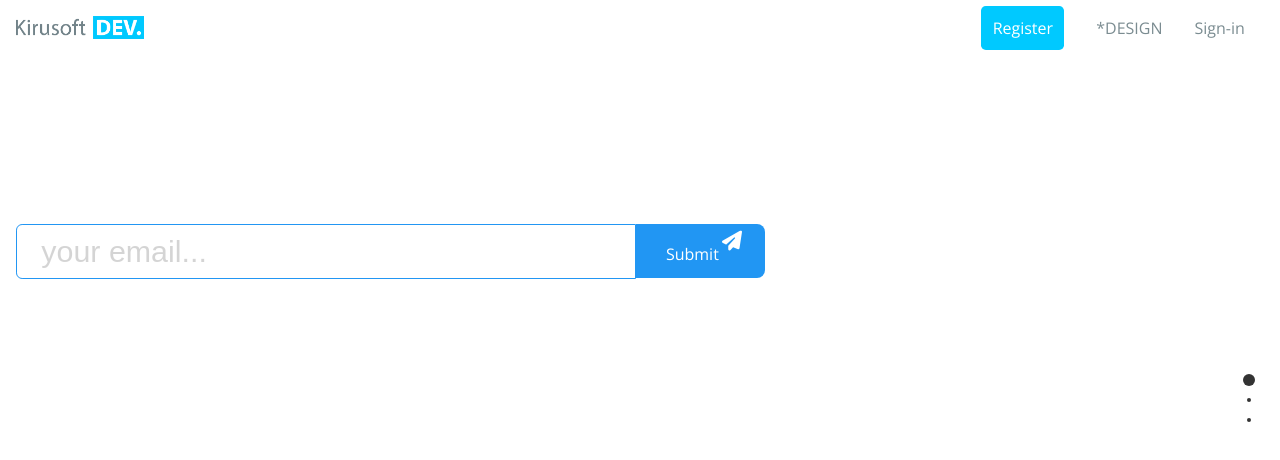
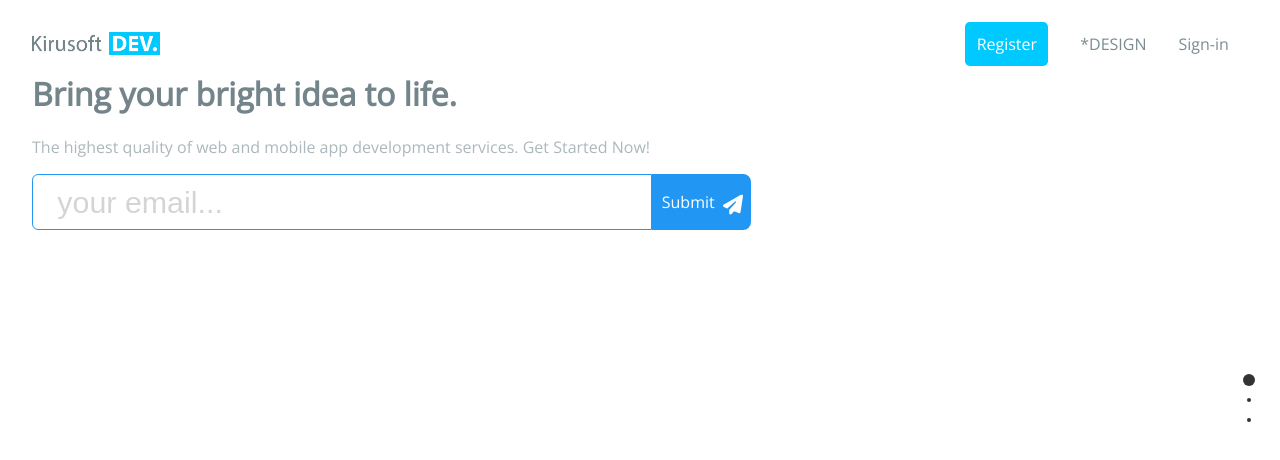
Before and after one commit to kgirma/kirusoft_web, a plain HTML site: page index.html in a window 1280 px wide. Drawn offline with nearby package versions, Linux system fonts and the light colour scheme.

Commit message:
fixed issues (working)

```diff
--- a/index.html
+++ b/index.html
@@ -25,18 +25,19 @@
 <body>
     <div class="conts">
         <div class="topbar">
+            <dev class="cntrtop">
                 <div class="logo-cont">
                     <img src="src/img/kirusoft_withcolor.png" alt="" class="logo">
                 </div>
                 <div class="mnuitms">
                     <div class="hamm mnuitm"><i class="fa fa-bars" aria-hidden="true"></i></div>
                     <div class="mcontain ">
-                    <!-- ^^^^ remove hide later -->
                         <div class="mnuitm"><span class="cfa">Register</span></div>
                         <div class="mnuitm">*DESIGN</div>
                         <div class="mnuitm">Sign-in</div>
                     </div>
                 </div>
+            </dev>
         </div>
         <ul class="bar_options hide">
             <!-- ^^^^ remove hide later -->
@@ -50,25 +51,25 @@
         <div id="fullpage">
             <div class="section">
                 <div class="callfa">
-                    <input class="minpt" type="text" placeholder="your email...">
-                    <div class="cal_btn">
-                        <div class="sendbtn">
-                            <input class="mbtn" type="button">
+                    <h1 style="color: #73848a;">Bring your bright idea to life.</h1>
+                    <p style="color: #adb8bc;">The highest quality of web and mobile app development services. Get Started Now!</p>
+                    <div class="insub"><input class="minpt" type="text" placeholder="your email...">
+                        <button class="mbtn" type="button">
+                                <div class="mtxt">Submit</div>
                                 <i class="mico fa fa-paper-plane plane fa-lg hidden"></i>
-                            <div class="mtxt">Submit</div>
-                        </div>
+                        </button>
                     </div>
                 </div>
             </div>
 
 
             <div class="section">
-                <h1>Clickable</h1>
+                <h1>Services Page</h1>
                 <p>You can even click on the navigation and jump directly to another section.</p>
             </div>
 
             <div class="section">
-                <h1>Navigation with arrows</h1>
+                <h1>Join us // Actively looking for new employees</h1>
                 <p>An easy and beautiful way to navigate throw the sections</p>
             </div>
 
--- a/src/js/fpinit.js
+++ b/src/js/fpinit.js
@@ -3,7 +3,7 @@ $(function() {
     $('#fullpage').fullpage({
         navigation: true,
         navigationTooltips: ['Welcome', 'Second section', 'Third section'],
-        sectionsColor: ['#fffff', '#e67e22', '#c0392b'],
+        //sectionsColor: ['#fffff', '#e67e22', '#c0392b'],
         onLeave: function(index, nextIndex, direction) {
             // Remove the inactive class from all arrows
             $('#fp-nav > span').removeClass('inactive');
--- a/src/style/fullpage.css
+++ b/src/style/fullpage.css
@@ -46,10 +46,14 @@
  .fp-tableCell {
      display: table-cell;
      /* vertical-align: middle; check the top and left padding*/
-     padding-top: 3.6em;
+     /* padding-top: 3.6em; */
      /* padding-left: 2em; */
      width: 100%;
      height: 100%;
+
+     max-width: 114em;
+     margin: 0 auto;
+     display: block;
  }
  .fp-slidesContainer {
      float: left;
--- a/src/style/ksp1.css
+++ b/src/style/ksp1.css
@@ -3,16 +3,25 @@ body {
   background-color: white;
   font-family: 'Open Sans', Arial, Helvetica, sans-serif;
 }
-
+.cntrtop{
+  max-width: 114em;
+  margin: 0 auto;
+  height: 100%;
+  display: block;
+}
 .section{
   margin: 0 !important;
+}
+.conts {
+  padding: 0em 1em;
 }
 .topbar {
   height: 3.5em;
   background: white;
   z-index: 9999;
-  position: fixed;
+  position: relative;
   width: 100%;
+  padding: 1em 0em 0em 0em;
 }
 .logo {
   width: 8em;
--- a/src/style/srhbar.css
+++ b/src/style/srhbar.css
@@ -1,34 +1,30 @@
   .callfa {
-    margin-top: 13%;
+    display: block;
     max-width: 64em;
-    width: 100%;
-    display: inline-block;
     padding: 0em 1em;
   }
   .cal_btn {
-    position: absolute;
+    /*position: absolute;*/
     display: inline;
     cursor: pointer;
   }
   .mico {
-    color: white;
-    position: absolute;
-    top: 0.7em;
-    left: 4.2em;
+    color: #ffffff;
     animation-name: floating;
     animation-duration: 3s;
     animation-iteration-count: infinite;
     animation-timing-function: ease-in-out;
   }
   .mtxt {
-    top: 1.2em;
-    left: 1.9em;
-    position: absolute;
-    color: white;
+    display: inline;
+    color: #ffffff;
+    margin-right: 0.1em;
+  }
+  .insub{
+    height: 3.5em;
   }
   .minpt {
-    height: 1.8em;
-    /*width: 15em;*/
+    height: 100%;
     float: left;
   }
   .minpt[type='text'] {
@@ -55,9 +51,11 @@
     opacity: .3 !important;
   }
   .mbtn {
+    float: left;
     cursor: pointer;
-    height: 3.4em;
-    width: 8.1em;
+    height: 100%;
+    max-width: 8.1em;
+    min-width: 6.2em;
     border-radius: 0em .5em .5em 0em;
     background: #2196F3 !important;
     color: inherit;
```
Lines whose indentation alone changed are shown as unchanged.
